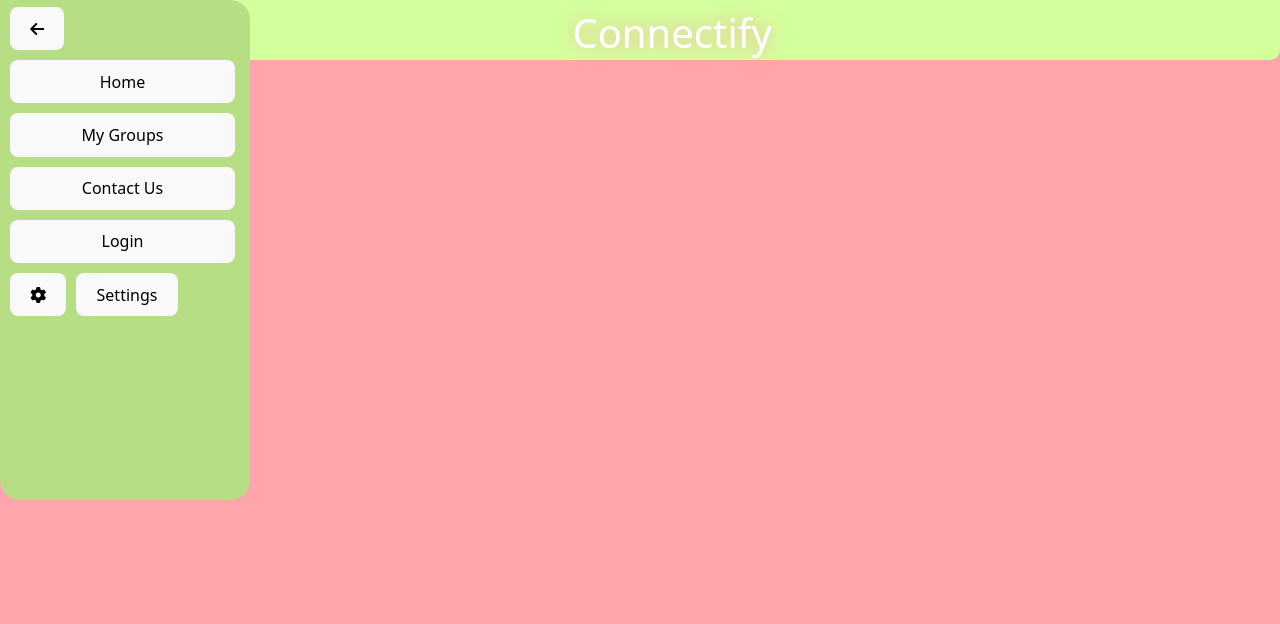
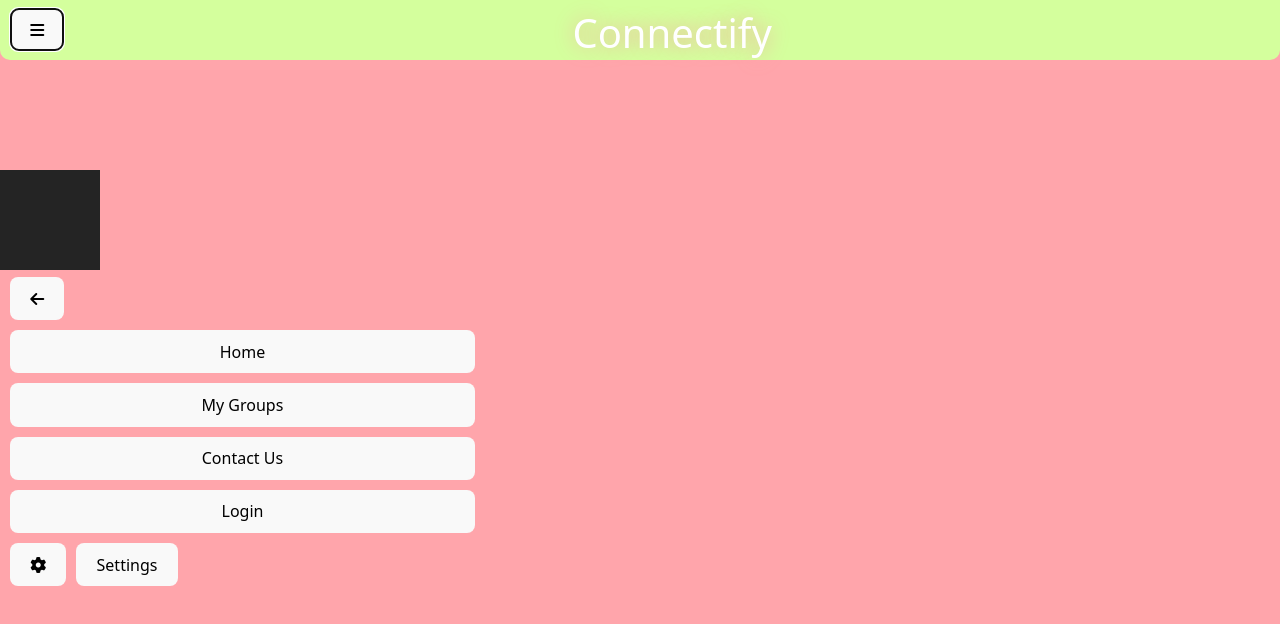
Before and after one commit to jun-k-law/cs250-connectify-study-together, a React (Vite) app in the folder my-react-app/: page /test2 in a window 1280 px wide. Both pictures are taken after a click on the button 37 px from the left and 29 px from the top of the page. Shown: the top 624 px of the page. Built offline with nearby package versions, Linux system fonts and the light colour scheme; a web font is replaced by a local one.

Commit message:
Update test2.jsx

```diff
--- a/my-react-app/src/test2.jsx
+++ b/my-react-app/src/test2.jsx
@@ -31,16 +31,9 @@ function Testt(){
         <div id="DiscoverDiv"></div>
 
         {/* Side Bar */}
-        <AnimatePresence mode="wait">
+
         {showMenu &&  (
-            <motion.div
-                id="sidebar"
-                key="sidebar"
-                initial={{x:"-100%"}}
-                exit={{x:"-100%"}}
-                animate={{x:0}}
-                transition={{type:'spring', duration:0.4, bounce:0.3}}
-            >
+            <div>
                 <button id="backMenu" onClick={() => setShowMenu(!showMenu)}>
                     <i class="fa-solid fa-arrow-left"></i>
                 </button>
@@ -53,9 +46,9 @@ function Testt(){
                     <button id = "navSettingBtn" onClick={() => nav("/")}>Settings</button>
                 </div>
 
-            </motion.div>
+            </div>
         )}
-        </AnimatePresence>
+
 
         {/* Navigation Space */}
 
```
